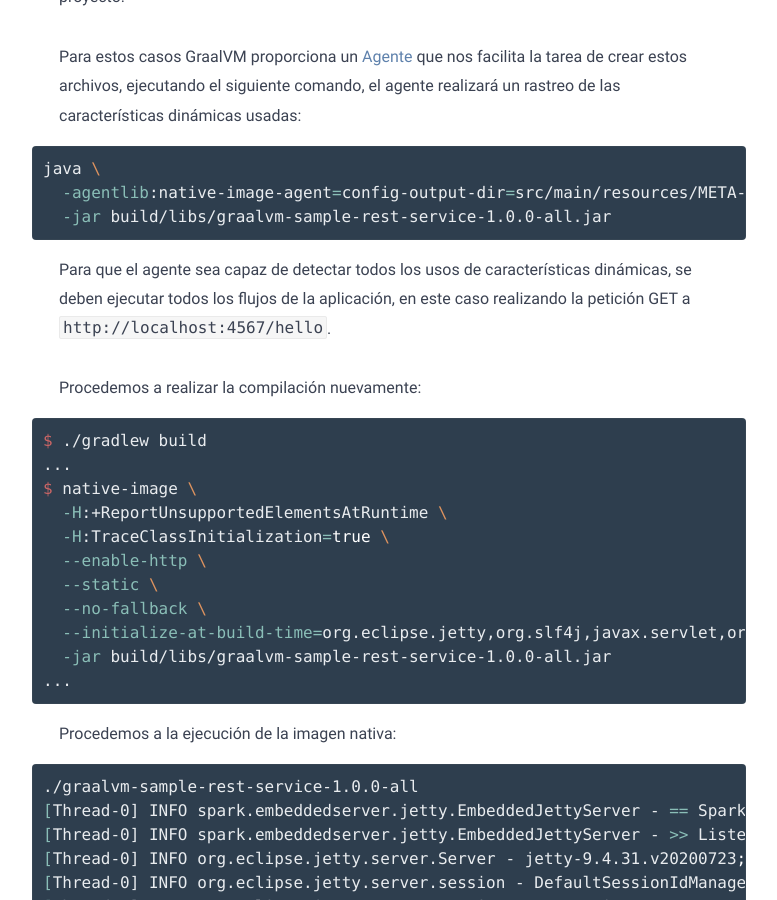
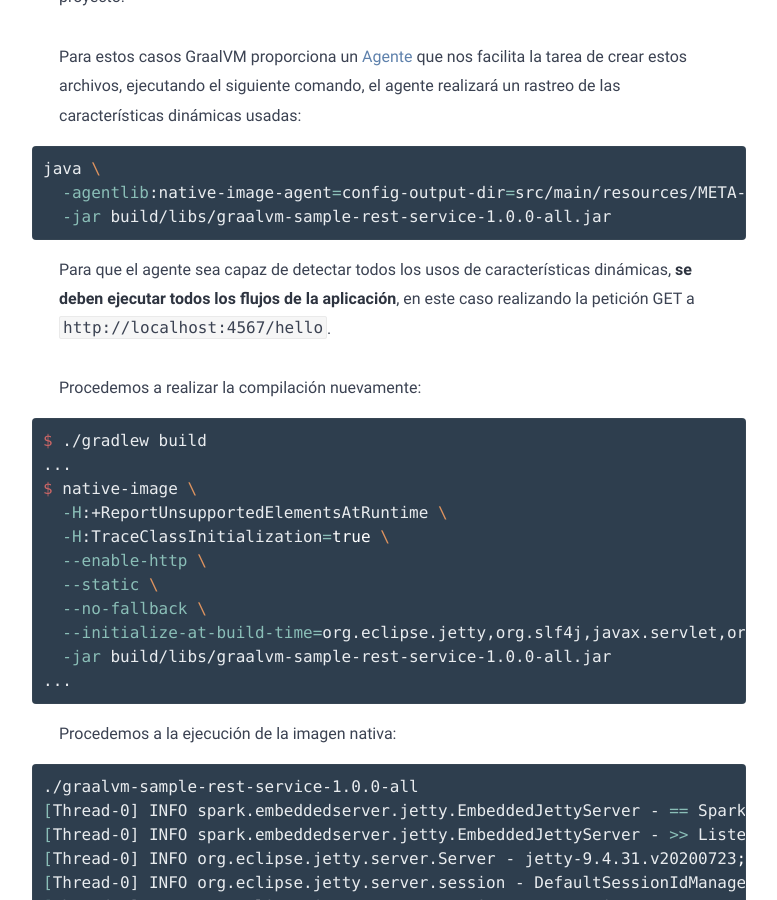
Before and after one commit to barrantesgerman/blog, a Jekyll site: the page built from _posts/imagen-nativa-con-graalvm/2021-09-19-imagen-nativa-con-graalvm.md, in a window 1280 px wide and 900 px high, scrolled down 4784 px. Shown: the whole window, without its empty margins (251-1028 px from the left). Built offline with Jekyll 4.4.1, drawn with Linux system fonts in a browser that asks for light colours; some of the changed text lies outside the part shown.

Commit message:
Mejora de redacción

````diff
--- a/_posts/imagen-nativa-con-graalvm/2021-09-19-imagen-nativa-con-graalvm.md
+++ b/_posts/imagen-nativa-con-graalvm/2021-09-19-imagen-nativa-con-graalvm.md
@@ -150,7 +150,7 @@ java \
   -jar build/libs/graalvm-sample-rest-service-1.0.0-all.jar
 ```
 
-Para que el agente sea capaz de detectar todos los usos de características dinámicas, se deben ejecutar todos los flujos de la aplicación, en este caso realizando la petición GET a `http://localhost:4567/hello`.
+Para que el agente sea capaz de detectar todos los usos de características dinámicas, **se deben ejecutar todos los flujos de la aplicación**, en este caso realizando la petición GET a `http://localhost:4567/hello`.
 
 Procedemos a realizar la compilación nuevamente:
 
@@ -229,7 +229,7 @@ En la siguiente tabla podemos comparar los valores obtenidos del contenedor JRE
 | ------------------- | -------------- | ------------- |
 | Tamaño de imagen    | 225MB          | 33.6MB        |
 | Velocidad de inicio | 415ms promedio | 3ms promedio  |
-| RAM usada           | 49.59MB        | 2.05MB        |
+| RAM usada           | 49,59MB        | 2,05MB        |
 
 ## Conclusiones
 
````
Also changed, not shown: other parts of _posts/imagen-nativa-con-graalvm/2021-09-19-imagen-nativa-con-graalvm.md (+1 -1 lines).
